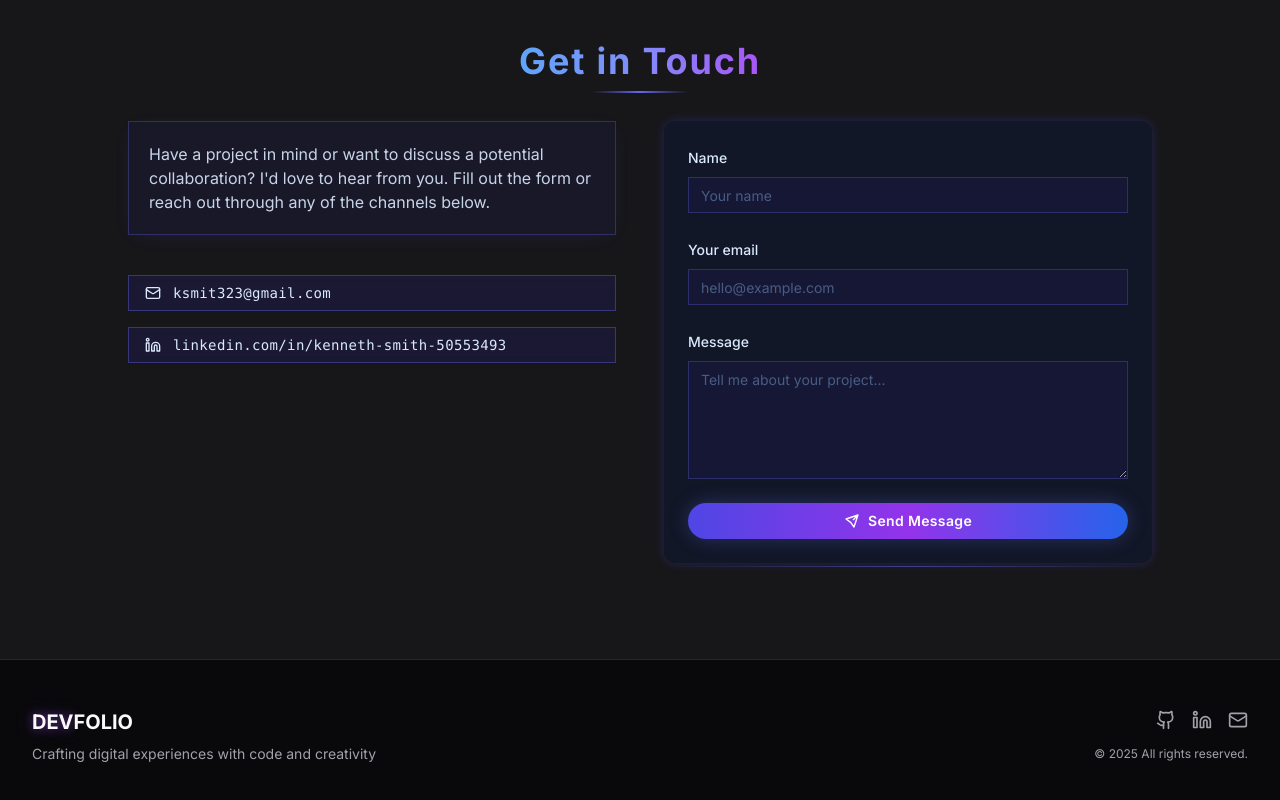
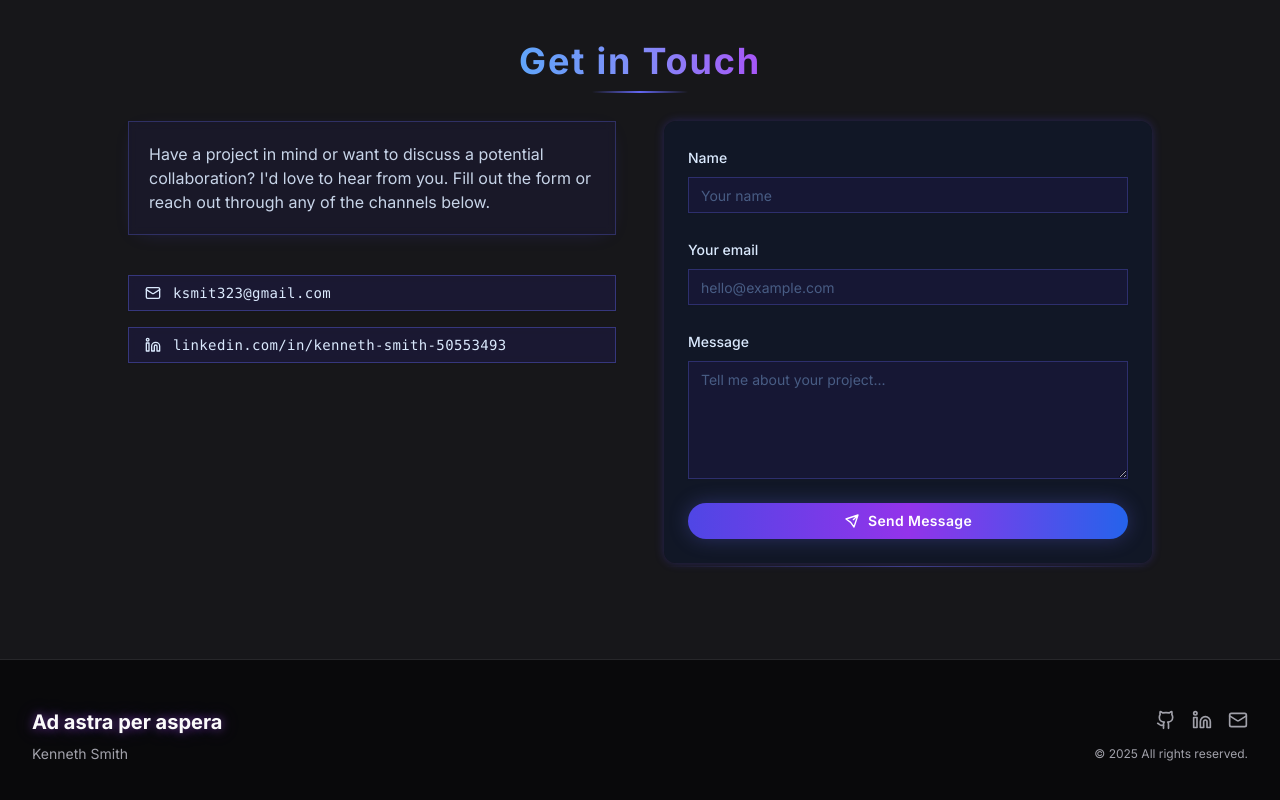
Before and after one commit to whitepiano323/whitepiano323.github.io, a Next.js app: page / in a window 1280 px wide. Shown: the part 4152-4952 px from the top of the page. Built offline with nearby package versions, Linux system fonts and the light colour scheme.

Commit message:
add slogan to footer

```diff
--- a/components/footer.tsx
+++ b/components/footer.tsx
@@ -7,10 +7,10 @@ export function Footer() {
       <div className="container flex flex-col md:flex-row justify-between items-center gap-6">
         <div className="flex flex-col items-center md:items-start gap-2">
           <Link href="/" className="font-bold text-xl">
-            <span className="glow-text">DEV</span>FOLIO
+            <span className="glow-text">Ad astra per aspera</span>
           </Link>
           <p className="text-sm text-muted-foreground text-center md:text-left">
-            Crafting digital experiences with code and creativity
+            Kenneth Smith
           </p>
         </div>
 
```
